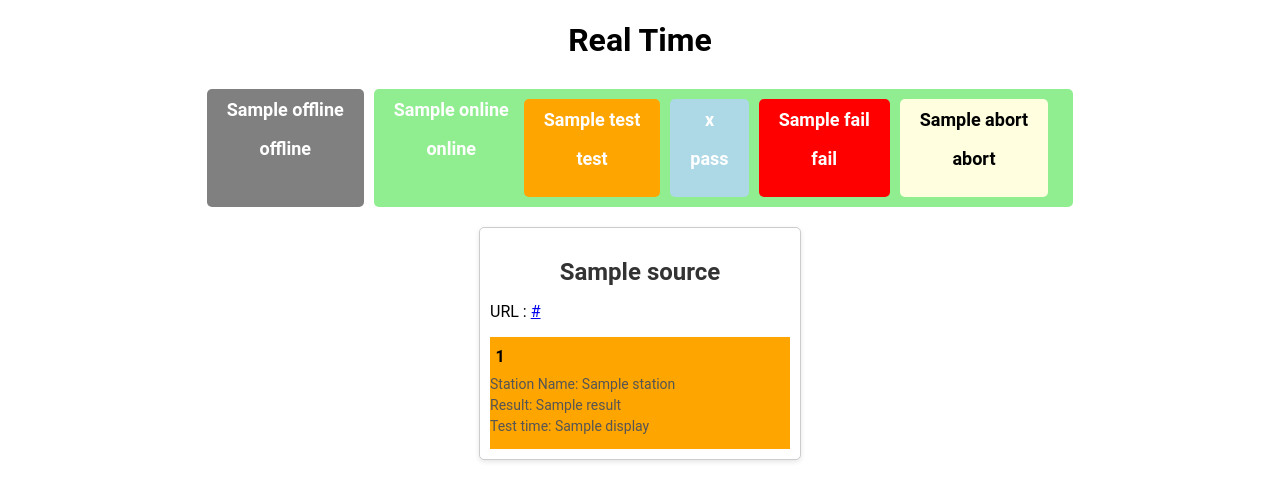
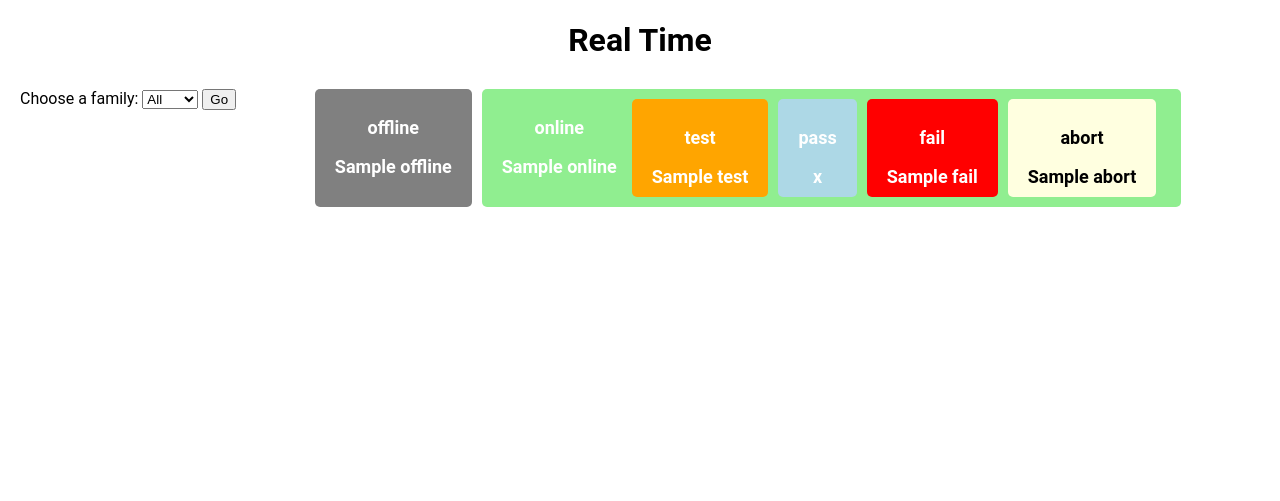
Before and after one commit to ArheaTee/Dashboard-CTH, a Flask app: template templates/realtime.html in a window 1280 px wide. Shown: the part 66-567 px from the top of the page. Run offline with Flask 3, Linux system fonts and the light colour scheme; the template is opened without the code that fills it: most values are stand-ins (such as "Sample title", 1, 10 or a date in 2020); some libraries are stand-ins or nearby versions.

Commit message:
ทุกอย่างเริ่มโอเคยกเว่น realtime

```diff
--- a/app.py
+++ b/app.py
@@ -1,4 +1,4 @@
-from flask import Flask, render_template
+from flask import Flask, render_template, request, jsonify
 from flask_pymongo import PyMongo
 from flask_cors import CORS
 import requests
@@ -18,25 +18,37 @@ app.jinja_env.filters['remove_suffix'] = remove_suffix
 
 @app.route('/')
 def home():
-    all_data = fetch_data_from_urls()
-    summary = calculate_summary(all_data)
+    summary, all_data = fetch_data_from_urls()
     return render_template('index.html', summary=summary, data=all_data)
 
 @app.route('/realtime')
 def realtime():
-    all_data = fetch_data_from_urls()
-    summary = calculate_summary(all_data)
+    family = request.args.get('family', 'all')
+    summary, all_data = fetch_data_from_urls(family)
     return render_template('realtime.html', data=all_data, summary=summary, urls_data=urls_data)
+
+@app.route('/realtime_data')
+def realtime_data():
+    family = request.args.get('family', 'all')
+    summary, all_data = fetch_data_from_urls(family)
+    return jsonify({"summary": summary, "stations": all_data})
 
 @app.route('/history')
 def history():
     return render_template('history.html')
 
-def fetch_data_from_urls():
+def fetch_data_from_urls(family='all'):
     all_data = {}
-    for group, urls in urls_data.items():
+    summary = {group: {"online": 0, "offline": 0, "test": 0, "pass": 0, "fail": 0, "abort": 0} for group in urls_data}
+
+    if family == 'all':
+        groups = urls_data.keys()
+    else:
+        groups = [family]
+
+    for group in groups:
         all_data[group] = {}
-        for key, url in urls.items():
+        for key, url in urls_data[group].items():
             try:
                 response = requests.get(url, timeout=5)
                 response.raise_for_status()
@@ -50,6 +62,7 @@ def fetch_data_from_urls():
                         "current_status": station.get("current_status"),
                         "current_station_status": station.get("current_station_status"),
                         "source": key,
+                        "url": url
                     }
                     for station in data
                 ]
@@ -58,13 +71,15 @@ def fetch_data_from_urls():
                     for station_data in all_data[group][key]
                 ]
                 save_data_to_mongo(mongo, {key: data_with_timestamp})
+                summary[group]["online"] += 1
             except requests.exceptions.RequestException as e:
-                all_data[group][key] = [{"error": str(e)}]
-    return all_data
+                all_data[group][key] = [{"error": str(e), "url": url}]
+                summary[group]["offline"] += 1
 
-def calculate_summary(data):
-    summary = {group: {"online": 0, "offline": 0, "test": 0, "pass": 0, "fail": 0, "abort": 0} for group in urls_data}
+    calculate_summary(all_data, summary)
+    return summary, all_data
 
+def calculate_summary(data, summary):
     for group, stations in data.items():
         for key, station_data in stations.items():
             online = False
@@ -78,10 +93,7 @@ def calculate_summary(data):
                         summary[group]["fail"] += 1
                     elif station["result"] == "ABORTED":
                         summary[group]["abort"] += 1
-            if online:
-                summary[group]["online"] += 1
-            else:
-                summary[group]["offline"] += 1
+
     return summary
 
 if __name__ == "__main__":
--- a/templates/realtime.html
+++ b/templates/realtime.html
@@ -21,51 +21,51 @@
 </div>
 
 <h1>Real Time</h1>
+
+<div class="dropdown">
+  <label for="family-select">Choose a family:</label>
+  <select id="family-select">
+    <option value="all">All</option>
+    {% for family in urls_data.keys() %}
+    <option value="{{ family }}">{{ family }}</option>
+    {% endfor %}
+  </select>
+  <button onclick="fetchData()">Go</button>
+</div>
+
 <div class="summary-bar">
-  <div id="offline" class="summary-item">{{ summary.offline }}
+  <div id="offline" class="summary-item">
     <p>offline</p>
+    <span>{{ summary.offline }}</span>
   </div>
   <div id="online" class="summary-item">
-    <div class="online-text">{{ summary.online }}
+    <div class="online-text">
       <p>online</p>
+      <span>{{ summary.online }}</span>
     </div>
-    <div id="test" class="summary-item">{{ summary.test }}
+    <div id="test" class="summary-item">
       <p>test</p>
+      <span>{{ summary.test }}</span>
     </div>
-    <div id="pass" class="summary-item">{{ summary.pass }}
+    <div id="pass" class="summary-item">
       <p>pass</p>
+      <span>{{ summary.pass }}</span>
     </div>
-    <div id="fail" class="summary-item">{{ summary.fail }}
+    <div id="fail" class="summary-item">
       <p>fail</p>
+      <span>{{ summary.fail }}</span>
     </div>
-    <div id="abort" class="summary-item">{{ summary.abort }}
+    <div id="abort" class="summary-item">
       <p>abort</p>
+      <span>{{ summary.abort }}</span>
     </div>
+  </div>
 </div>
+
+<div class="container" id="data-container">
+  <!-- ข้อมูลจาก API จะมาแสดงที่นี่ -->
 </div>
-<div class="container">
-    {% for source, stations in data.items() %}
-    <div class="card" draggable="true" data-card-id="{{ source }}">
-        <div class="card-header">
-            <h2>{{ source }}</h2>
-            <p>URL : <a href="{{ urls_data[source] | remove_suffix }}" target="_blank">{{ urls_data[source] | remove_suffix }}</a></p>
-            <p class="summary"></p>
-        </div>
-        <div class="card-content">
-            {% for station in stations %}
-            <div class="item" data-item-id="{{ station.id }}" style="background-color: {% if station.result == 'PASSED' %}lightgreen{% elif station.result == 'FAILED' %}lightcoral{% elif station.result == 'ABORTED' %}lightblue{% elif station.station_name == 'offline' %}white{% else %}orange{% endif %};">
-                <div class="id">{{ station.id }}</div>
-                <div class="content">
-                    <p>Station Name: {{ station.station_name }}</p>
-                    <p>Result: {{ station.result }}</p>
-                    <p>Test time: {{ station.display }}</p>
-                </div>
-            </div>
-            {% endfor %}
-        </div>
-    </div>
-    {% endfor %}
-</div>
+
 <script>
 function myFunction() {
   document.getElementById("myDropdown").classList.toggle("show");
@@ -79,6 +79,55 @@ window.onclick = function(e) {
     }
   }
 }
+
+function fetchData() {
+  const family = document.getElementById("family-select").value;
+  fetch(`/realtime_data?family=${family}`)
+    .then(response => response.json())
+    .then(data => {
+      // อัปเดตข้อมูลในหน้าจอ
+      document.getElementById("data-container").innerHTML = renderCards(data.stations);
+      document.getElementById("offline").querySelector('span').textContent = data.summary.offline;
+      document.getElementById("online").querySelector('span').textContent = data.summary.online;
+      document.getElementById("test").querySelector('span').textContent = data.summary.test;
+      document.getElementById("pass").querySelector('span').textContent = data.summary.pass;
+      document.getElementById("fail").querySelector('span').textContent = data.summary.fail;
+      document.getElementById("abort").querySelector('span').textContent = data.summary.abort;
+    });
+}
+
+function renderCards(stations) {
+  return stations.map(station => `
+    <div class="card" draggable="true" data-card-id="${station.source}">
+        <div class="card-header">
+            <h2>${station.source}</h2>
+            <p>URL : <a href="${station.url}" target="_blank">${station.url}</a></p>
+            <p class="summary"></p>
+        </div>
+        <div class="card-content">
+            ${station.items.map(item => `
+              <div class="item" data-item-id="${item.id}" style="background-color: ${getColor(item.result)};">
+                <div class="id">${item.id}</div>
+                <div class="content">
+                    <p>Station Name: ${item.station_name}</p>
+                    <p>Result: ${item.result}</p>
+                    <p>Test time: ${item.display}</p>
+                </div>
+              </div>
+            `).join('')}
+        </div>
+    </div>
+  `).join('');
+}
+
+function getColor(result) {
+  switch(result) {
+    case 'PASSED': return 'lightgreen';
+    case 'FAILED': return 'lightcoral';
+    case 'ABORTED': return 'lightblue';
+    default: return 'orange';
+  }
+}
 </script>
 
 <script src="{{ url_for('static', filename='script.js') }}"></script>
--- a/templates/script.js
+++ b/templates/script.js
@@ -177,3 +177,56 @@ function dragLeave(e) {
         targetCard.classList.remove('drag-over');
     }
 }
+function fetchData() {
+    const family = document.getElementById("family-select").value;
+    fetch(`/realtime_data?family=${family}`)
+      .then(response => response.json())
+      .then(data => {
+        document.getElementById("data-container").innerHTML = renderCards(data.stations);
+        document.getElementById("offline").querySelector('span').textContent = data.summary.offline;
+        document.getElementById("online").querySelector('span').textContent = data.summary.online;
+        document.getElementById("test").querySelector('span').textContent = data.summary.test;
+        document.getElementById("pass").querySelector('span').textContent = data.summary.pass;
+        document.getElementById("fail").querySelector('span').textContent = data.summary.fail;
+        document.getElementById("abort").querySelector('span').textContent = data.summary.abort;
+      });
+  }
+
+  function renderCards(stations) {
+    let html = '';
+    for (const [group, stationData] of Object.entries(stations)) {
+      for (const [source, items] of Object.entries(stationData)) {
+        html += `
+          <div class="card" draggable="true" data-card-id="${source}">
+            <div class="card-header">
+              <h2>${source}</h2>
+              <p>URL : <a href="${items[0].url}" target="_blank">${items[0].url}</a></p>
+              <p class="summary"></p>
+            </div>
+            <div class="card-content">
+              ${items.map(item => `
+                <div class="item" data-item-id="${item.id}" style="background-color: ${getColor(item.result)};">
+                  <div class="id">${item.id}</div>
+                  <div class="content">
+                    <p>Station Name: ${item.station_name}</p>
+                    <p>Result: ${item.result}</p>
+                    <p>Test time: ${item.display}</p>
+                  </div>
+                </div>
+              `).join('')}
+            </div>
+          </div>
+        `;
+      }
+    }
+    return html;
+  }
+
+  function getColor(result) {
+    switch(result) {
+      case 'PASSED': return 'lightgreen';
+      case 'FAILED': return 'lightcoral';
+      case 'ABORTED': return 'lightblue';
+      default: return 'orange';
+    }
+  }
--- a/urls.py
+++ b/urls.py
@@ -18,10 +18,4 @@ urls_data = {
         "PALO HVCAL11": "http://172.31.6.19:8090/get_all_process_stations_ui/",
         "PALO HVCAL12": "http://172.31.6.20:8090/get_all_process_stations_ui/",
     },
-    "endurant": {
-        # เพิ่ม URLs ของ endurant ที่นี่
-    },
-    "brixia": {
-        # เพิ่ม URLs ของ brixia ที่นี่
-    }
 }
```
